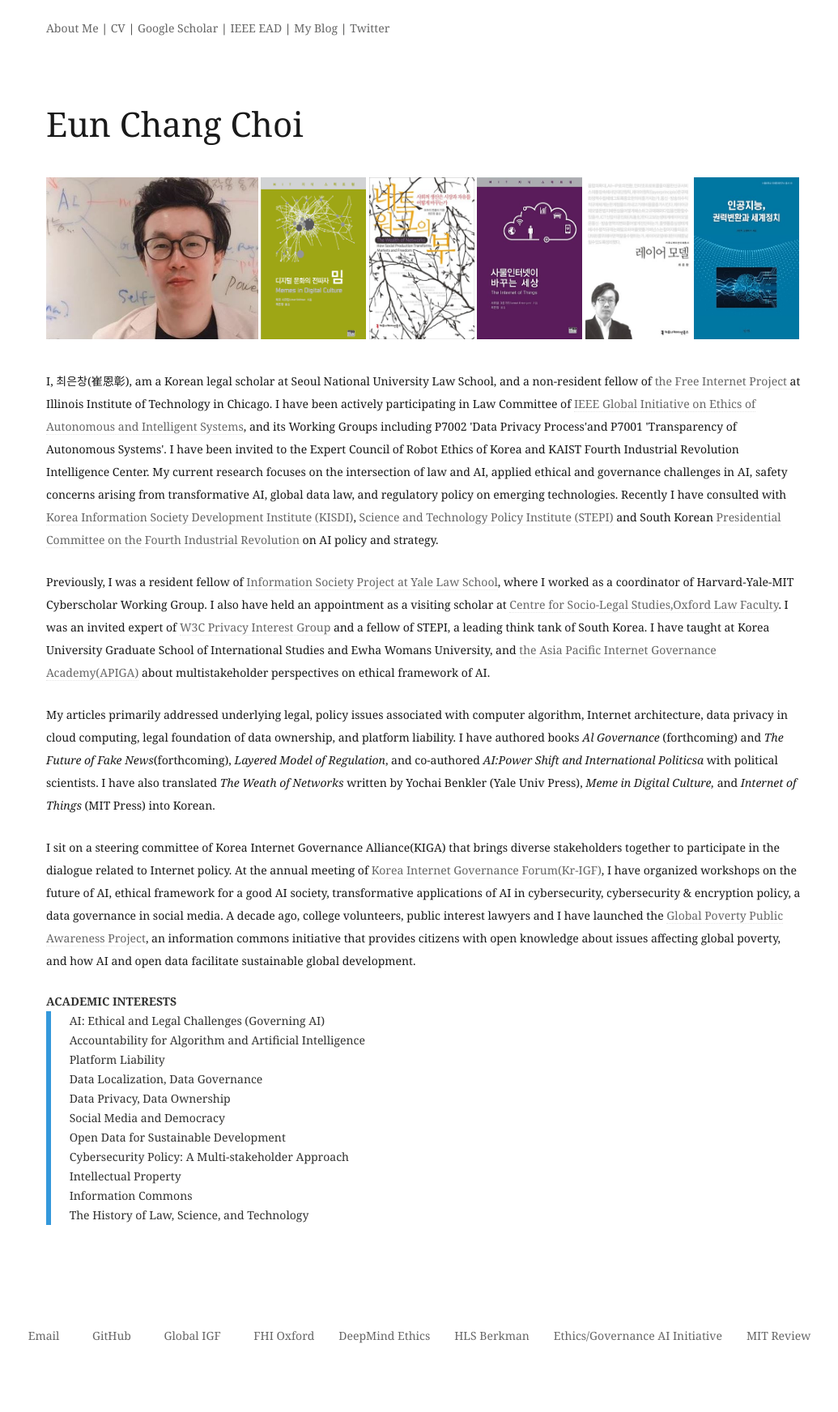
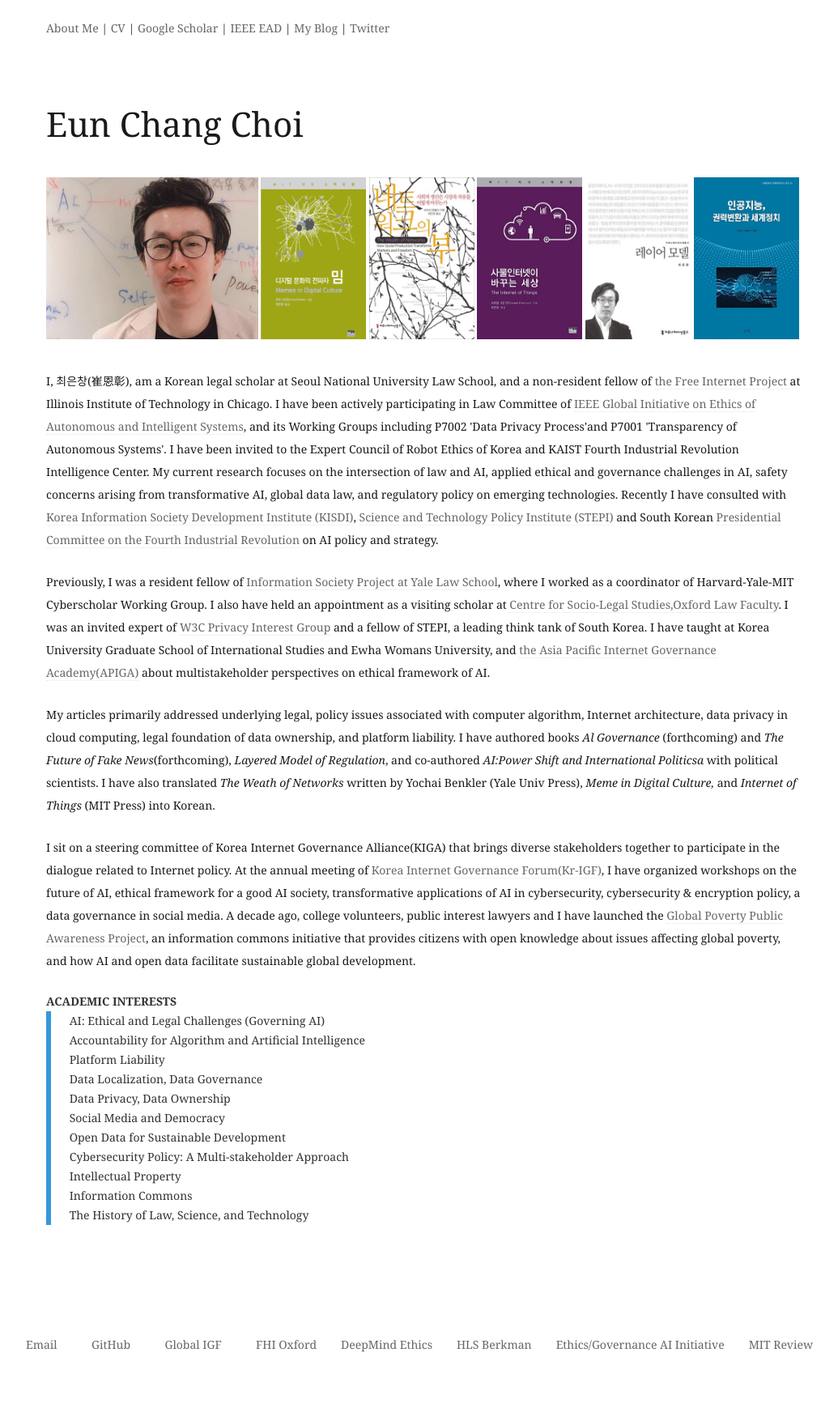
Before and after one commit to eunchangchoi/eunchangchoi.github.io, a Jekyll site: the page built from index.md, in a window 1280 px wide. Shown: the whole page at 81% size, without its empty margins (43-1078 px from the left). Built offline with Jekyll 4.4.1, drawn with Linux system fonts in a browser that asks for light colours.

Commit message:
Update main.scss

```diff
--- a/css/main.scss
+++ b/css/main.scss
@@ -23,7 +23,7 @@
    ========================================================================== */
 h1, h2, h3 { font-family: 'Georgia'; }
 h1 { font-size: 3.0em; }
-h2 { font-size: 1.7em; }
+h2 { font-size: 2.0em; }
 h3 { font-size: 1.7em; }
 
 @import "vendor/bourbon/bourbon";
@@ -31,7 +31,7 @@
 @import "vendor/neat/neat";
 @import "vendor/font-awesome/font-awesome";
 h4 {font-family: 'Georgia';}
-h4 { font-size: 1.7em; }
+h4 { font-size: 2.0em; }
 
 /*
    Global
@@ -71,4 +71,4 @@
 }
 footer { border-top: 1
 'Georgia' #008d62;
- font-size: 1.7em; }
+ font-size: 2.0em; }
```
